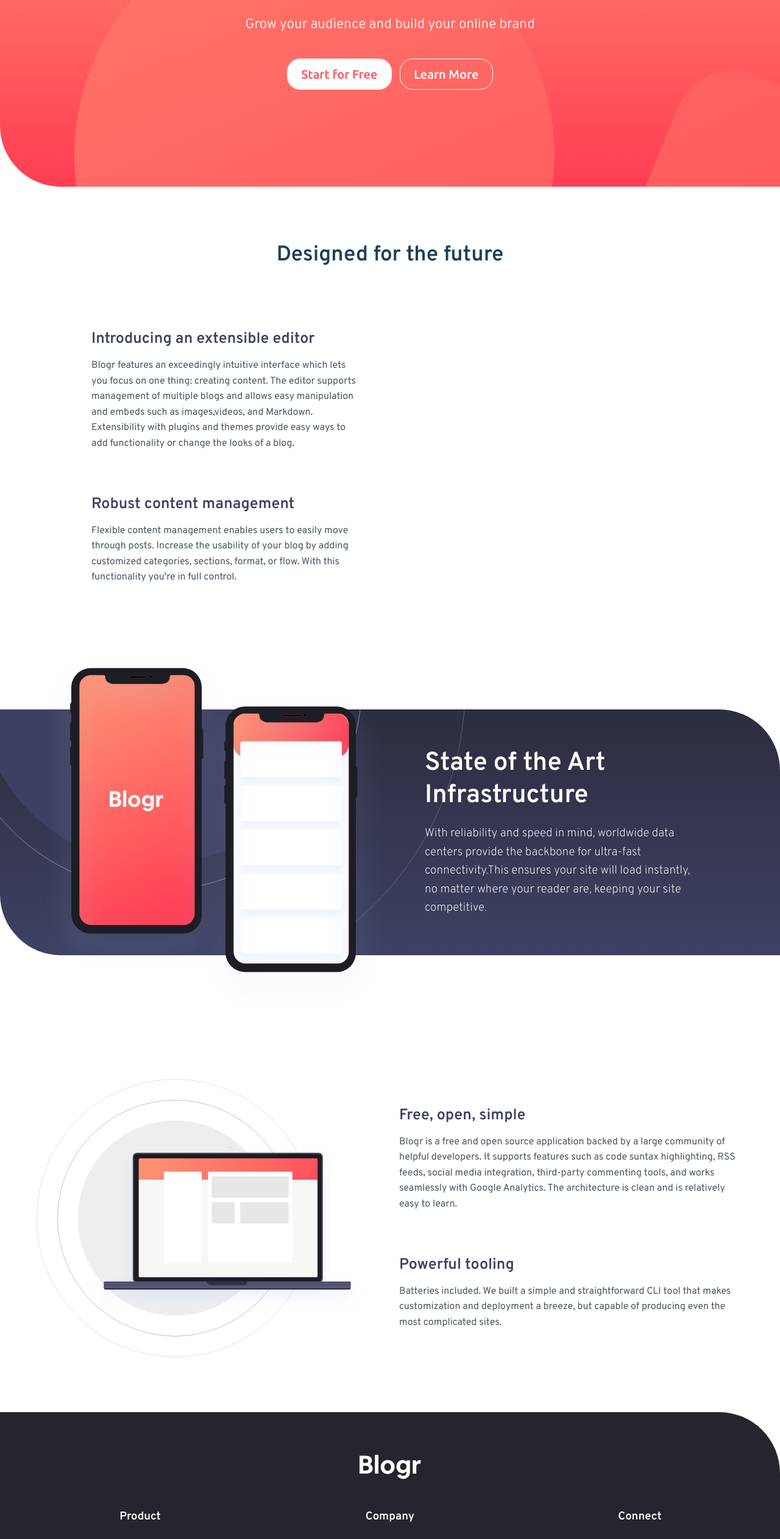
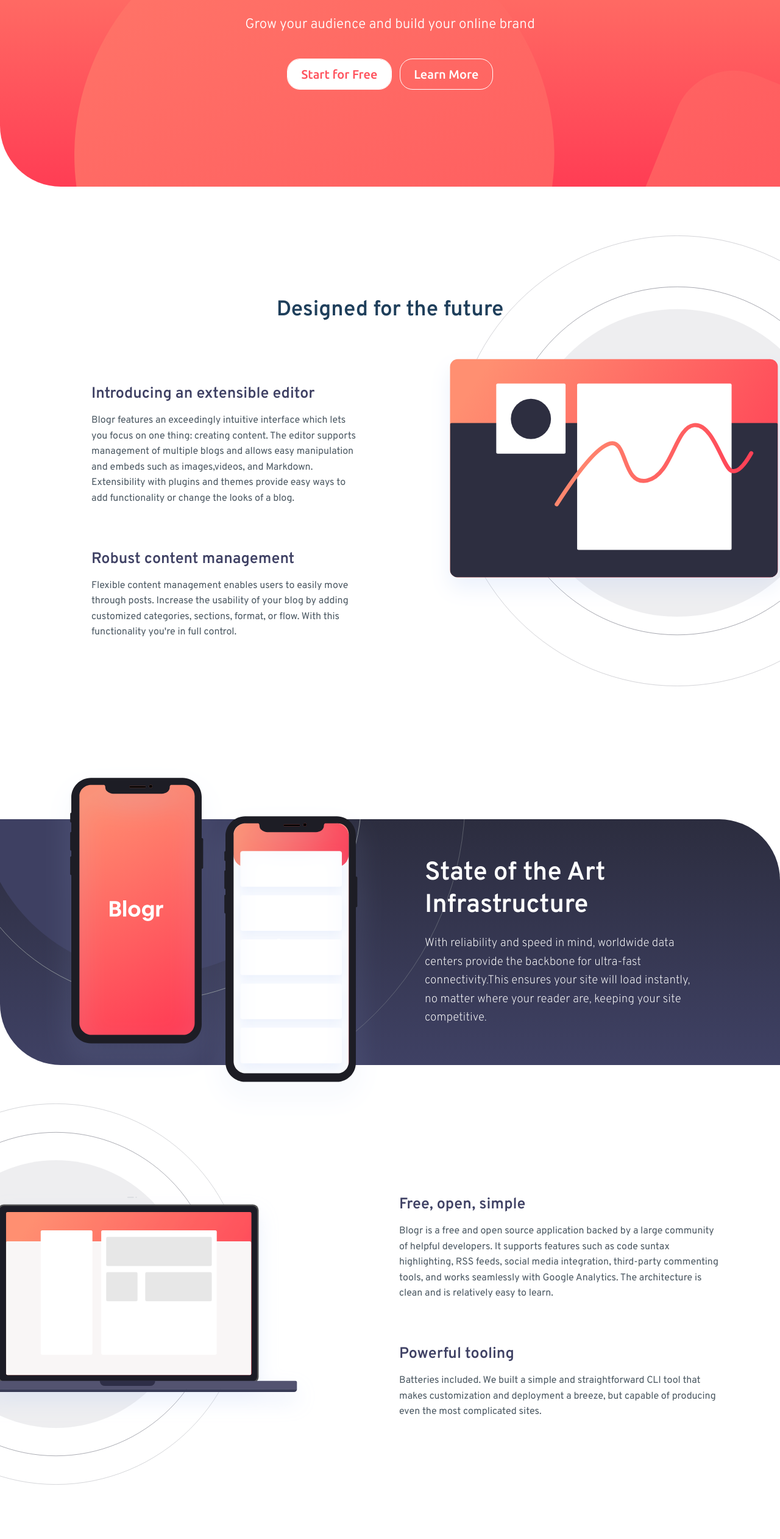
Before and after one commit to jCasia/Blogr-Landing-Page, a React (Vite) app: page / in a window 1280 px wide. Shown: the part 261-2784 px from the top of the page at 61% size. Built offline with nearby package versions, Linux system fonts and the light colour scheme.

Commit message:
completed majority of media query

```diff
--- a/src/pages/DesignedFor.jsx
+++ b/src/pages/DesignedFor.jsx
@@ -1,18 +1,18 @@
 import styles from './styles/DesignedFor.module.scss';
 import imageMobile from '../assets/images/illustration-editor-mobile.svg';
-// import imageDesktop from '../assets/images/illustration-editor-desktop.svg';
+import imageDesktop from '../assets/images/illustration-editor-desktop.svg';
 import ContentPara from '../components/ContentPara';
 import { dataDesignFor } from '../../data';
 
 const DesignedFor = () => {
   return (
     <section className={styles.designedFor}>
-      {/* <img
+      <img
         src={imageDesktop}
         alt='editor illustration'
         role='presentation'
         className={styles.imageDesktop}
-      /> */}
+      />
       <h2>Designed for the future</h2>
       <img
         src={imageMobile}
--- a/src/pages/styles/DesignedFor.module.scss
+++ b/src/pages/styles/DesignedFor.module.scss
@@ -6,13 +6,12 @@
   gap: 30px;
   text-align: center;
 
-  padding: 0 27.5px;
+  padding: 90px 27.5px;
 
   @include container.container;
 
   @include mediaQuery.responsive(small-tablet) {
-    padding: 0 60px;
-    gap: 100px;
+    padding: 90px 60px;
   }
 
   @include mediaQuery.responsive(small-laptop) {
@@ -20,10 +19,13 @@
     grid-template-columns: repeat(2, 1fr);
     grid-template-rows: auto 1fr;
     position: relative;
+    gap: 100px;
+
+    position: relative;
   }
 
   @include mediaQuery.responsive(laptop) {
-    padding: 0 150px;
+    padding: 180px 150px;
   }
 
   .content {
@@ -66,8 +68,19 @@
     display: none;
 
     @include mediaQuery.responsive(small-laptop) {
-      display: inline-block;
-      max-width: 150%;
+      display: block;
+      max-width: 100%;
+    }
+    @include mediaQuery.responsive(laptop) {
+      position: absolute;
+      top: 80px;
+      right: -200px;
+      max-width: 775px;
+    }
+
+    @include mediaQuery.responsive(large-laptop) {
+      position: static;
+      max-width: 100%;
     }
   }
 }
--- a/src/pages/styles/Footer.module.scss
+++ b/src/pages/styles/Footer.module.scss
@@ -5,8 +5,8 @@
   background-color: var(--color-very-dark-blue-2);
   border-top-right-radius: 100px;
   padding: 70px 0;
-  max-width: 1920px;
-  margin: 0 auto;
+
+  @include container.container;
 
   @include container.flex-column;
   gap: 50px;
@@ -22,10 +22,23 @@
     padding: 70px 50px;
   }
 
+  @include mediaQuery.responsive(small-laptop) {
+    grid-template-columns: repeat(4, 1fr);
+    grid-template-areas: 'logo link1 link2 link3';
+    gap: 0;
+  }
+  @include mediaQuery.responsive(small-laptop) {
+    padding: 70px 120px;
+  }
+
   .logo {
     @include mediaQuery.responsive(small-tablet) {
       grid-area: logo;
       justify-self: center;
+    }
+
+    @include mediaQuery.responsive(small-laptop) {
+      justify-self: start;
     }
   }
 
@@ -45,11 +58,27 @@
         grid-area: link3;
       }
     }
+
+    @include mediaQuery.responsive(small-laptop) {
+      align-items: start;
+    }
+
+    @include mediaQuery.responsive(laptop) {
+      gap: 32.5px;
+    }
   }
 
   .sublinks {
     @include container.flex-column;
     gap: 7.5px;
+
+    @include mediaQuery.responsive(small-laptop) {
+      align-items: start;
+    }
+
+    @include mediaQuery.responsive(laptop) {
+      gap: 12.5px;
+    }
   }
 
   h4 {
--- a/src/pages/styles/FreeOpen.module.scss
+++ b/src/pages/styles/FreeOpen.module.scss
@@ -6,21 +6,30 @@
   align-items: center;
   gap: 30px;
 
-  padding: 0 27.5px;
+  padding: 90px 27.5px;
 
   @include container.container;
 
   @include mediaQuery.responsive(small-tablet) {
-    padding: 0 60px;
+    padding: 90px 60px;
+  }
+  @include mediaQuery.responsive(small-laptop) {
+    display: grid;
+    grid-template-columns: repeat(2, 1fr);
+
+    position: relative;
   }
   @include mediaQuery.responsive(laptop) {
-    display: grid;
-    grid-template-columns: repeat(2, 1fr);
+    padding: 100px 100px 200px 100px;
   }
 
   .content {
     @include container.flex-column;
     gap: 30px;
+
+    @include mediaQuery.responsive(small-laptop) {
+      grid-column: 2/3;
+    }
 
     @include mediaQuery.responsive(laptop) {
       gap: 70px;
@@ -37,8 +46,19 @@
 
   .imageDesktop {
     display: none;
+
     @include mediaQuery.responsive(small-laptop) {
-      display: inline-block;
+      display: block;
+      max-width: 100%;
+    }
+    @include mediaQuery.responsive(laptop) {
+      position: absolute;
+      top: -50px;
+      left: -220px;
+      max-width: 775px;
+    }
+    @include mediaQuery.responsive(large-laptop) {
+      position: static;
       max-width: 100%;
     }
   }
--- a/src/styles/base/_base.scss
+++ b/src/styles/base/_base.scss
@@ -13,3 +13,7 @@
 body {
   font-family: var(--font-overpass);
 }
+
+main {
+  overflow: hidden;
+}
--- a/src/styles/settings/_container.scss
+++ b/src/styles/settings/_container.scss
@@ -1,6 +1,6 @@
 @mixin container {
-  max-width: 1920px;
-  margin: 0 auto 90px auto;
+  max-width: 1560px;
+  margin: 0 auto;
 }
 
 @mixin flex-column {
--- a/src/styles/settings/_media.scss
+++ b/src/styles/settings/_media.scss
@@ -30,4 +30,10 @@
       @content;
     }
   }
+
+  @if $breakpoint == large-laptop {
+    @media only screen and (min-width: 100em) {
+      @content;
+    }
+  }
 }
```
